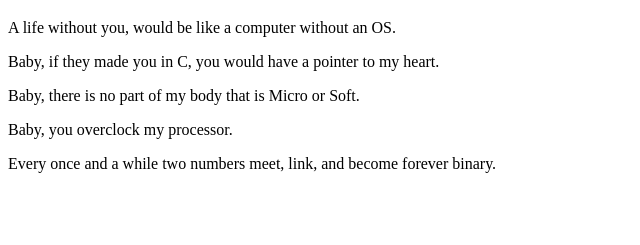
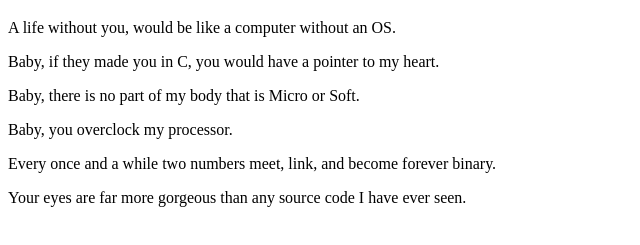
Before and after one commit to sashrikakaur/GHWFirstConttribution, a plain HTML site: page index.html in a window 1280 px wide. Shown: the part 61-306 px from the top of the page, without its empty margins (0-640 px from the left). Drawn offline with Linux system fonts and the light colour scheme.

Commit message:
💌 Love Letter Finnally : Final  Proposal to Beautiful Sashrika Kaur
Signed-off-by: Animesh Raj <animesh080808@gmail.com>

```diff
--- a/index.html
+++ b/index.html
@@ -14,5 +14,8 @@
     <p>
       Every once and a while two numbers meet, link, and become forever binary.
     </p>
+    <p>
+      Your eyes are far more gorgeous than any source code I have ever seen.
+    </p>
   </body>
 </html>
```
Also changed, not shown: 1 other file.
